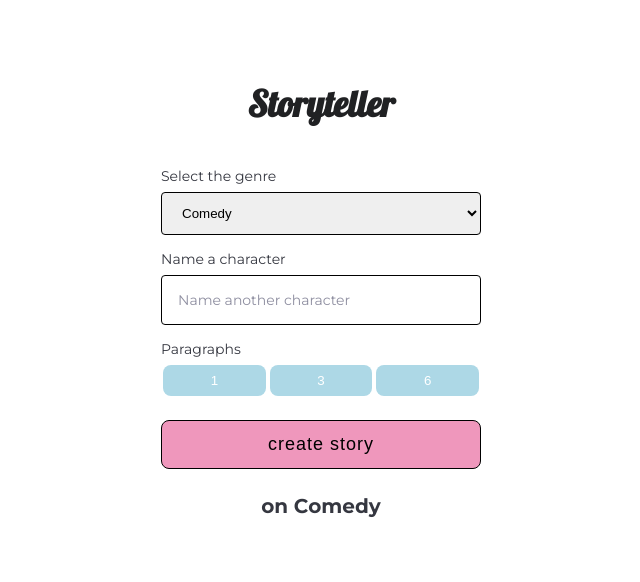
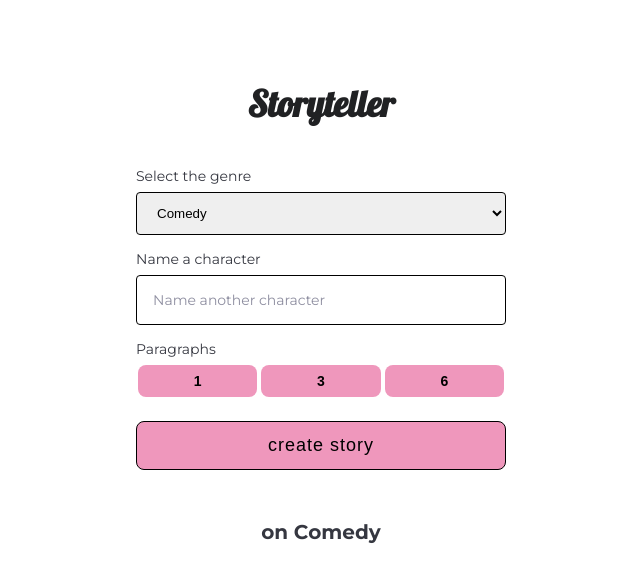
Before and after one commit to quinzdom/storyteller, a Next.js app: page / in a window 1280 px wide. Shown: the top 582 px of the page, without its empty margins (319-959 px from the left). Built offline with nearby package versions, Linux system fonts and the light colour scheme.

Commit message:
aesthetic

```diff
--- a/pages/api/generate-gifts.js
+++ b/pages/api/generate-gifts.js
@@ -16,7 +16,6 @@ export default async function (req, res) {
   res.status(200).json({ result: completion.data.choices[0].text });
 }
 
-
 function generatePrompt(genre, characters, paragraphs) {
   return `In ${paragraphs} paragraphs tell a ${genre} story involving ${characters}. `;
 }
--- a/pages/index.js
+++ b/pages/index.js
@@ -7,7 +7,7 @@ export default function Home() {
   const [clicked, setClicked] = useState(false);
   const [genre, setGenre] = useState('Comedy');
   const [characters, setCharacters] = useState('');
-  const [paragraphs, setParagraphs] = useState('')
+  const [paragraphs, setParagraphs] = useState('0')
 
   const [loading, setLoading] = useState(false);
   const [result, setResult] = useState('');
@@ -87,7 +87,7 @@ export default function Home() {
           </div>
 
 
-          <button className={styles.fill}>create story</button> {/* type="submit" */}
+          <button type="create" onClick={() => setClicked(!clicked)} className={styles.clicked}>create story{clicked}</button>
 
         </form>
 
--- a/pages/index.module.css
+++ b/pages/index.module.css
@@ -55,18 +55,10 @@
 .main form {
   display: flex;
   flex-direction: column;
-  width: 320px;
-}
-.main input[type="text"] {
-  padding: 12px 16px;
-  border: 1px solid #a31010;
-  border-radius: 4px;
-  margin-bottom: 24px;
-  outline-color: #d90808;
+  width: 370px;
 }
 .main [type="button"] {
-  color: #fff;
-  background-color: lightblue;
+  background-color: #ef97bc;
   border: none;
   border-radius: 8px;
   text-align: center;
@@ -74,9 +66,14 @@
   padding: 8px 30px;
   width:100%;
   cursor: pointer;
+  font-size:14px;
+  font-weight:bold;
+}
+.main [type="create"] {
+  background-color: black;
 }
 .main [type="button"]:hover {
-  background-color: aqua;
+  background-color: lightskyblue;
  }
 .main .paragraphs {
   display: flex;
@@ -84,18 +81,12 @@
 }
 
 .main .active {
-  background-color: rgb(122, 141, 238);
+  background-color:lightskyblue;
 }
-.main input[type="submit"] {
-  margin-top:15px;
-  padding: 12px 0;
-  color: #fff;
-  background-color: #e175a2;
-  border: none;
-  border-radius: 8px;
-  text-align: center;
-  cursor: pointer;
+.main .clicked {
+  background-color:lightskyblue;
 }
+
 .main ::placeholder {
   color: #8e8ea0;
   opacity: 1;
@@ -103,13 +94,13 @@
 
 .main .result {
   font-weight: bold;
-  width: 50%;
+  width: 40%;
 }
 
 .main .summaryTitle {
   font-size:20px;
   font-weight: bold;
-  padding-top:25px;
+  padding-top:50px;
   width: 50%;
   text-align:center;
 }
@@ -129,10 +120,6 @@
   margin-top: 4px;
 }
 
-.main .selectorContainer {
-  flexDirection:"row",
-}
-
 .main loading {
   font-family:Lobster;
   font-size:28px
@@ -141,7 +128,7 @@
   margin-top:20px;
 }
 
-.main .fill {
+.main [type="create"] {
   border-radius: 8px;
   font-size: 18px;
   letter-spacing: 1px;
@@ -151,6 +138,9 @@
   background-color: #ef97bc;
   margin-top:20px;
 }
-.main .fill:hover {
-  background-color: lightblue;
+.main [type="create"]:hover {
+  background-color: lightskyblue;
 }
+.main [type="create"] .clicked {
+  background-color: lightskyblue;
+}
```
